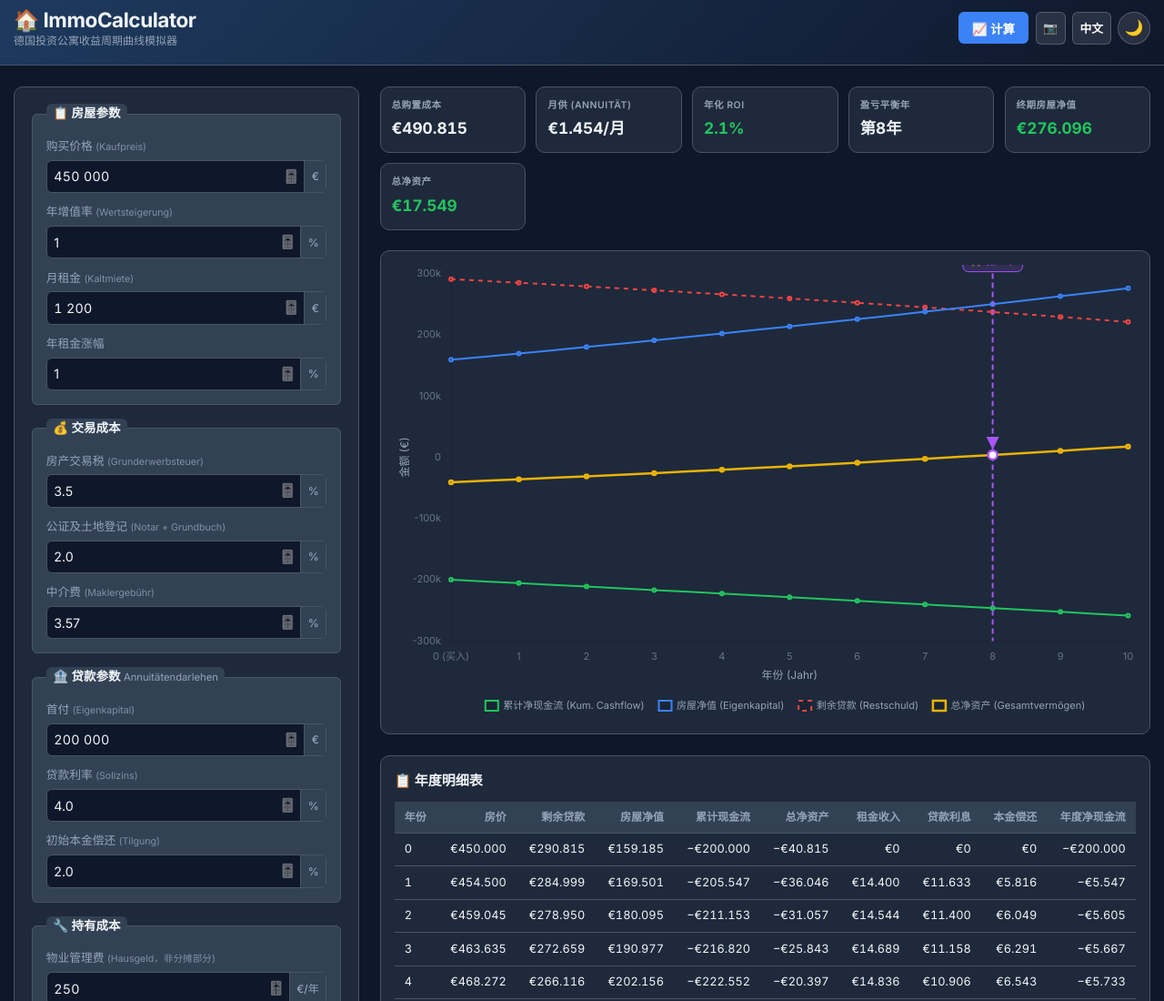
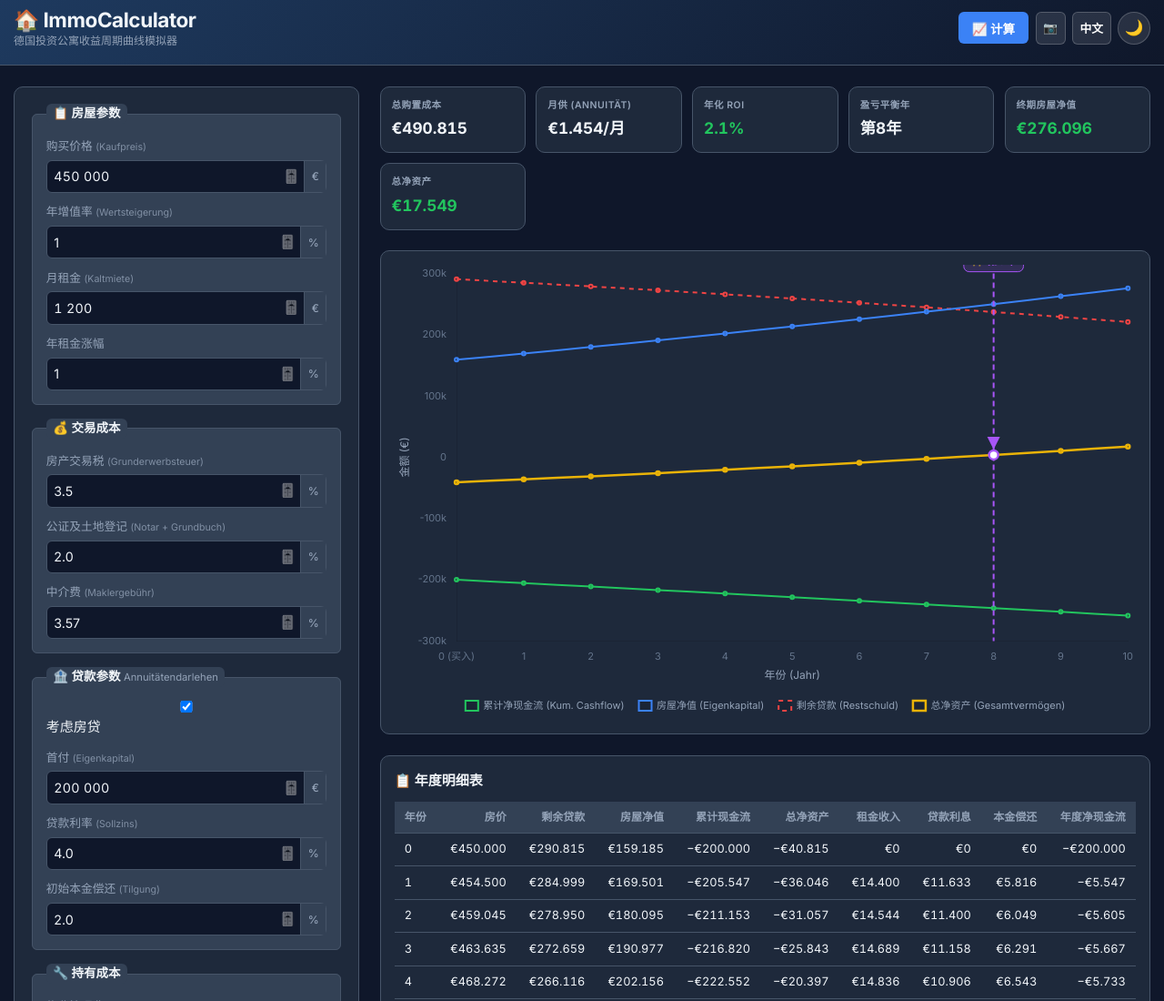
Before and after one commit to bowardzhang/ImmoCalculator, a plain HTML site: page index.html in a window 1280 px wide. Shown: the top 1100 px of the page at 91% size. Drawn offline with nearby package versions, Linux system fonts and the light colour scheme.

Commit message:
Add mortgage financing toggle

```diff
--- a/index.html
+++ b/index.html
@@ -123,6 +123,12 @@
 
           <fieldset>
             <legend>🏦 贷款参数 <small>Annuitätendarlehen</small></legend>
+            <div class="field-row financing-toggle-row">
+              <label class="financing-toggle-label">
+                <input type="checkbox" id="useMortgage" checked>
+                <span id="loanToggleLabel">考虑房贷</span>
+              </label>
+            </div>
             <div class="field-row">
               <label><span class="label-text">首付 (Eigenkapital)</span>
                 <div class="input-group">
```
